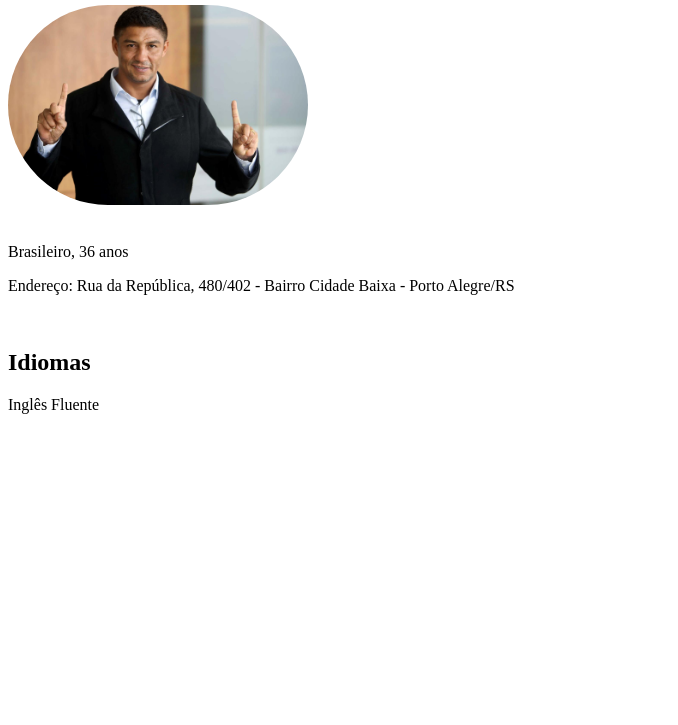
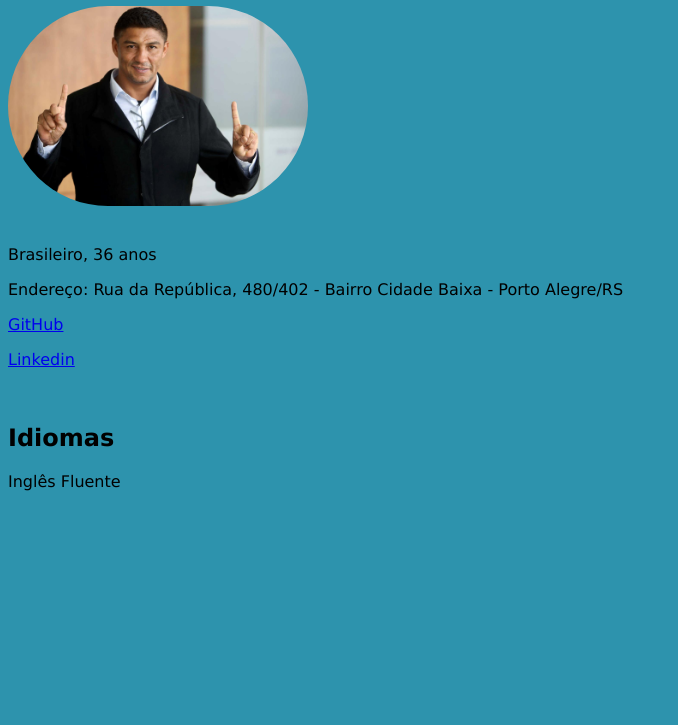
Before and after one commit to leokila/leokila.github.io, a plain HTML site: page index.html in a window 1280 px wide. Shown: the part 75-800 px from the top of the page, without its empty margins (0-678 px from the left). Drawn offline with Linux system fonts and the light colour scheme.

Commit message:
troca de cor

```diff
--- a/index.html
+++ b/index.html
@@ -8,6 +8,12 @@
         border-radius: 255px;
 
       }
+      body {
+        background-color: rgb(45, 147, 173);
+        font-family: Verdana, Geneva, Tahoma, sans-serif;
+      }
+
+
     </style>
   </head>
   <body>
@@ -16,6 +22,8 @@
     <br><br>
     <p>Brasileiro, 36 anos</p>
     <p>Endereço: Rua da República, 480/402 - Bairro Cidade Baixa - Porto Alegre/RS</p>
+    <a href="https://leokila.github.com" target="_blank"><p>GitHub</p></a>
+    <a href="https://linkedin.com" target="_blank"><p>Linkedin</p></a>
   <br>
     <h2>Idiomas</h2>
     <p>Inglês Fluente</p>
```
